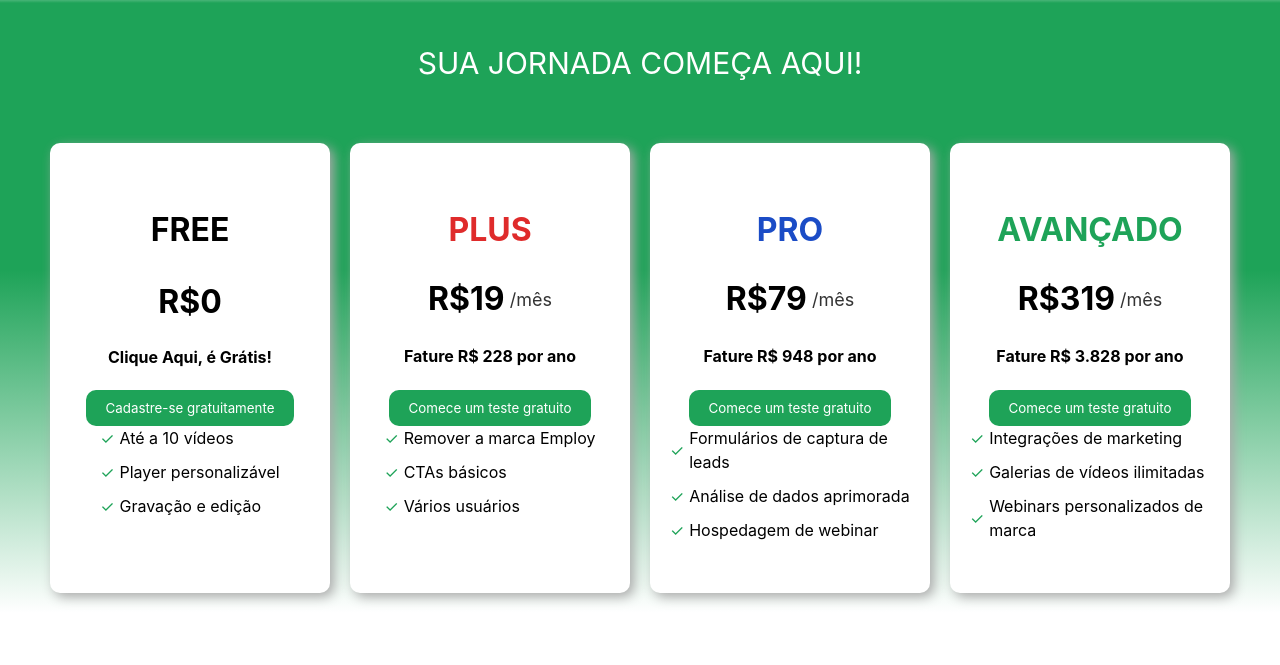
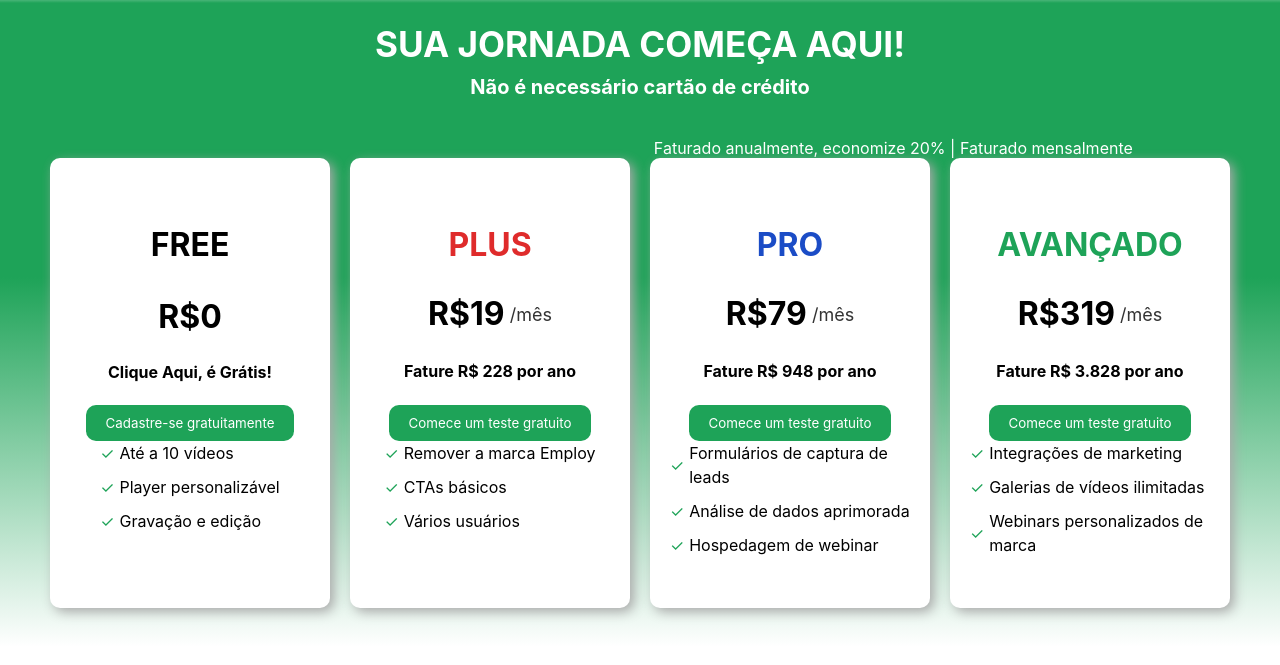
Before and after one commit to lipejv/ProjetoEmploy, a plain HTML site: page index.html in a window 1280 px wide. Shown: the part 77-742 px from the top of the page. Drawn offline with Linux system fonts and the light colour scheme.

Commit message:
Ultima Versao Pagina Employ

```diff
--- a/index.html
+++ b/index.html
@@ -35,7 +35,11 @@
     </header>
     <div class="container">
         <div class="texto">
-            SUA JORNADA COMEÇA AQUI!
+            <h3>SUA JORNADA COMEÇA AQUI!</h3>
+            <h5>Não é necessário cartão de crédito</h5>
+        </div>
+        <div class="economize">
+            Faturado anualmente, economize 20% | Faturado mensalmente
         </div>
         <div class="corpo">
             <div class="card-container">
--- a/style.css
+++ b/style.css
@@ -99,7 +99,6 @@ select {
     cursor: pointer;
 }
 
-
 .select-container::after {
     content: '▼';
     position: absolute;
@@ -122,9 +121,10 @@ select {
 
 .texto {
     width: 100%;
-    height: 120px;
+    height: auto;
     background-color: #1EA358;
     display: flex;
+    flex-direction: column;
     justify-content: center;
     align-items: center;
     color: white;
@@ -133,14 +133,29 @@ select {
     padding: 20px;
     font-family: Inter, Helvetica, Arial, sans-serif;
     margin-top: 80px;
+    text-align: center;
 }
+
+.texto h3, .texto h5 {
+    margin: 0;
+}
+
+.texto h3 {
+    margin-bottom: 10px;
+}
+
+.texto h5 {
+    font-size: 20px;
+}
+
+
 
 .corpo {
     display: flex;
     justify-content: center;
     align-items: center;
     width: 100%;
-    padding: 20px;
+    padding: 39px;
     box-sizing: border-box;
     background-image: linear-gradient(#1EA358 30%, white);
     flex: 1;
@@ -168,6 +183,7 @@ select {
     line-height: 1.5;
     font-family: Inter, Helvetica, Arial, sans-serif;
     box-sizing: border-box;
+    position: relative;
 }
 
 .card ul {
@@ -234,7 +250,6 @@ select {
     color: #1EA358;
 }
 
-
 button {
     background-color: #1EA358;
     color: white;
@@ -278,3 +293,24 @@ button:hover {
 .subtext {
     margin-top: -10px;
 }
+
+.texto-corpo {
+    position: absolute;
+    top: 10px;
+    right: 10px;
+    text-align: right;
+    font-size: 14px;
+    background-color: rgba(255, 255, 255, 0.8);
+    padding: 5px;
+    border-radius: 5px;
+}
+
+
+.economize {
+    position: absolute;
+    align-items: center;
+    right: 11.5%;
+    line-height: 58px;
+    color: #fff;
+
+}
```
